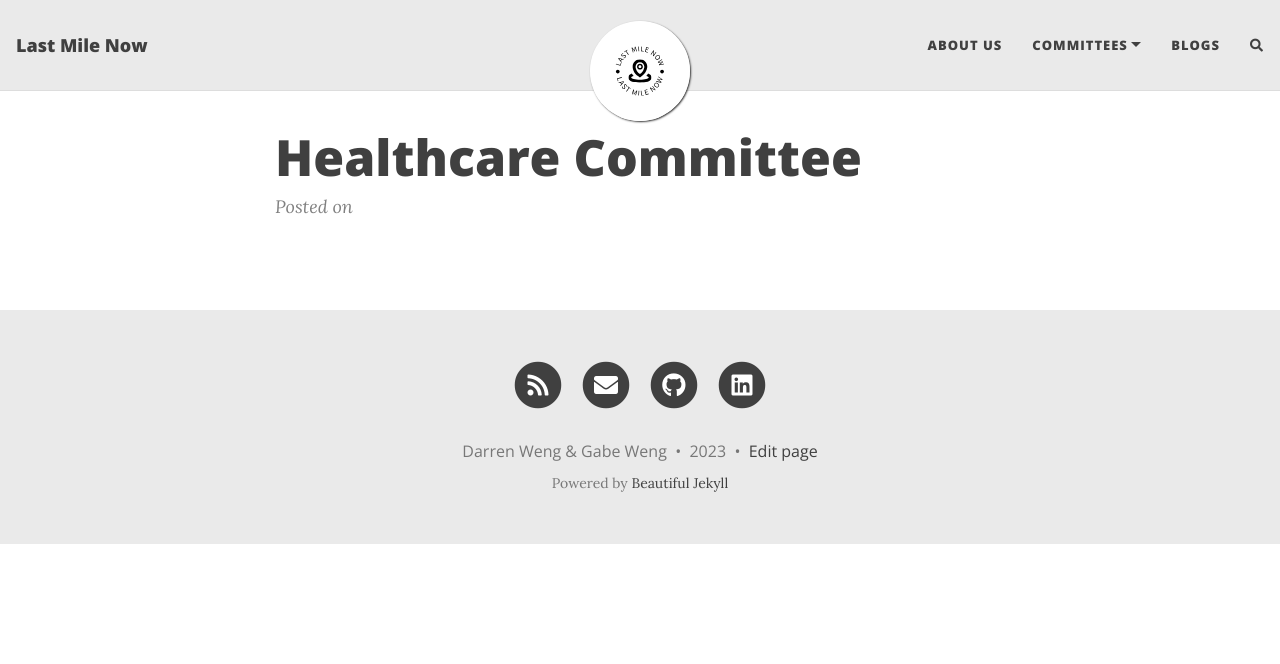
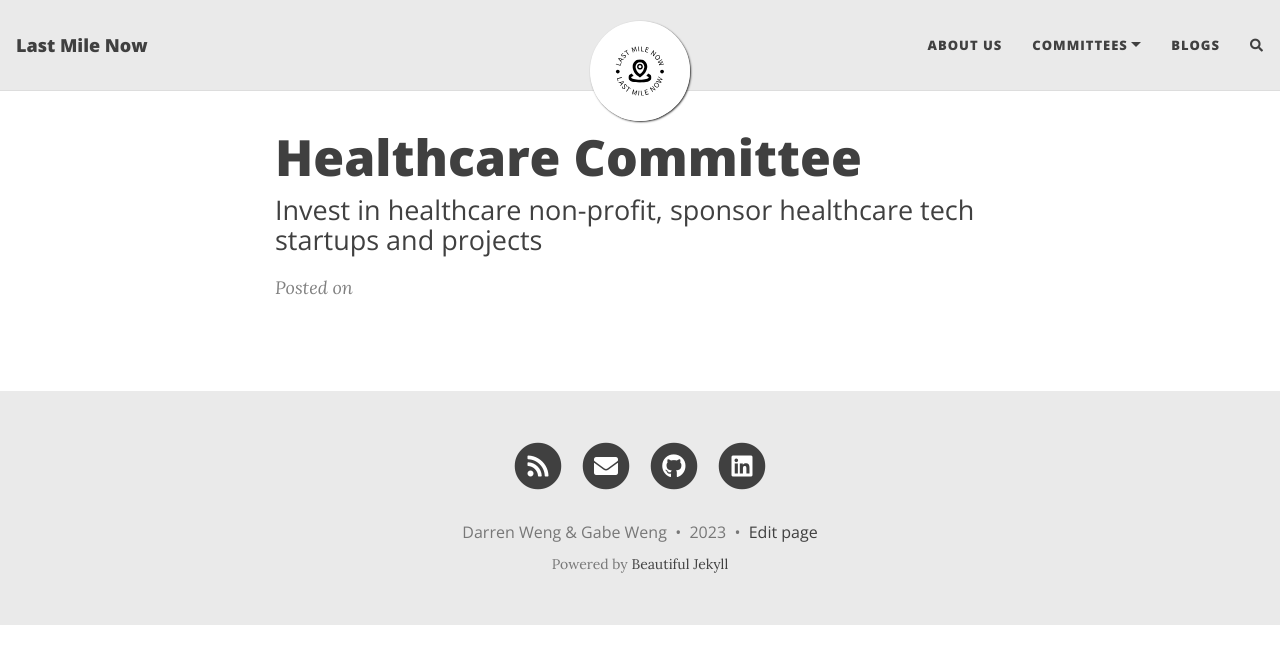
Before and after one commit to LastMileNow/lastmilenow.github.io, a Jekyll site: the page built from healthcare.md, in a window 1280 px wide. Shown: the top 664 px of the page. Built offline with Jekyll 4.4.1, drawn with Linux system fonts in a browser that asks for light colours; nearby versions of some CDN libraries; comment, search, counter and statistics services are not loaded.

Commit message:
healthcare

```diff
--- a/healthcare.md
+++ b/healthcare.md
@@ -1,6 +1,6 @@
 ---
 layout: post
 title: Healthcare Committee
-subtitle:
+subtitle: Invest in healthcare non-profit, sponsor healthcare tech startups and projects
 share-img:
 ---
```
